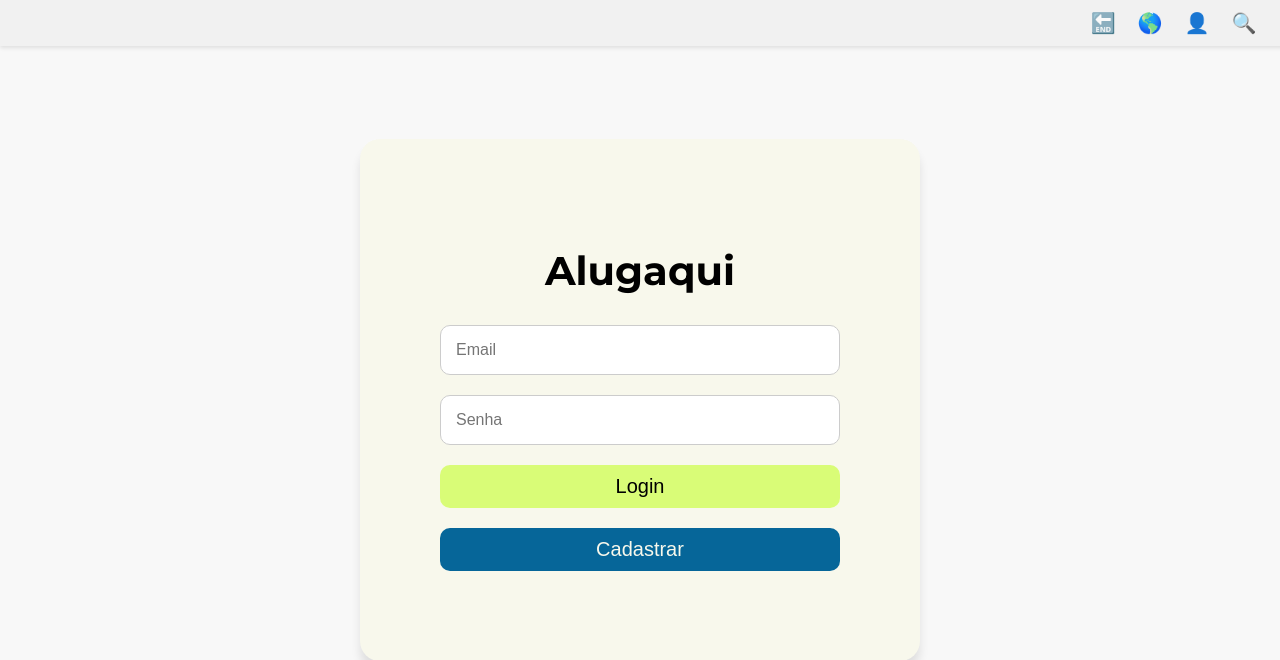
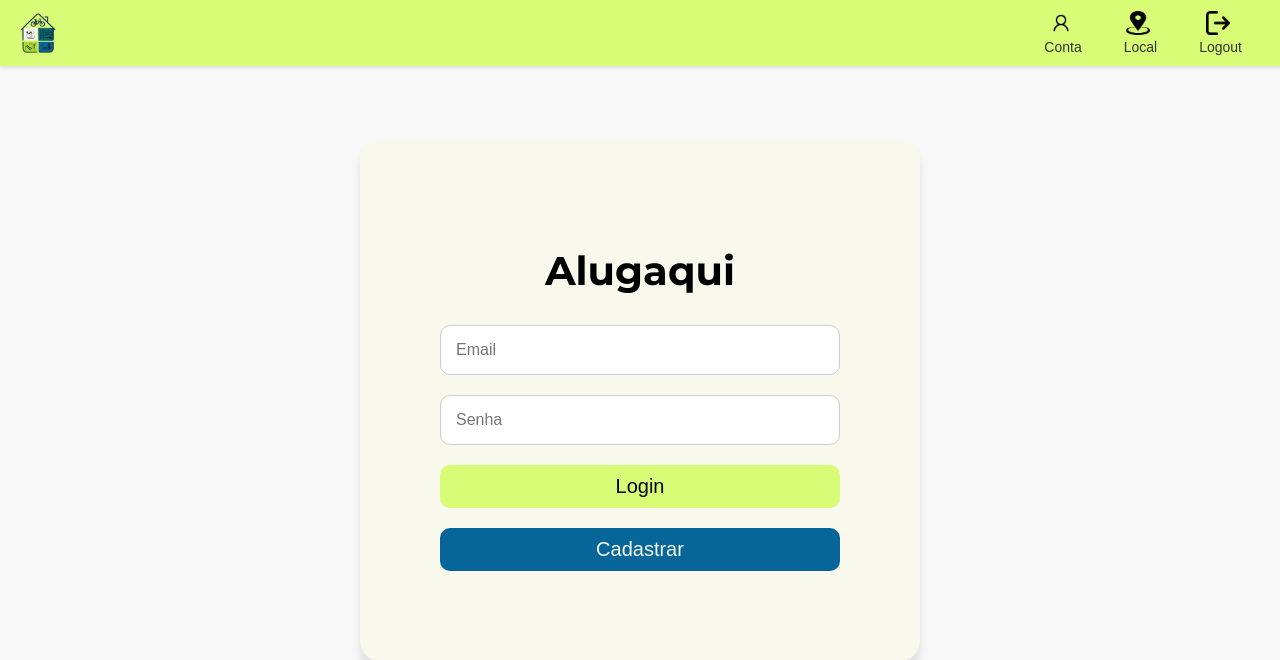
Before and after one commit to MayaBrito/EmprestAqui, a Flask app: page /user in a window 1280 px wide. Shown: the top 660 px of the page. Run offline with Flask 3, Linux system fonts and the light colour scheme; parts of the project's set-up code (start-up, migrations or seed data) failed here and were passed over.

Commit message:
new header

```diff
--- a/main.py
+++ b/main.py
@@ -9,6 +9,7 @@ from Search_Engine import SearchEngine
 from forms import Forms, Location
 from flask import Flask, flash, render_template, request, redirect, make_response,url_for,send_file, session
 import pickle as pk
+from flask import Flask, send_from_directory
 
 import threading
 import time
@@ -87,6 +88,10 @@ def validate_password(email,password) ->bool:
     return not null and real_account and (
         users[emailsearch[email]].password == password
         )
+
+@app.route('/photos/<path:filename>')
+def serve_photos(filename):
+    return send_from_directory('photos', filename)
 
 @app.route('/',methods=['GET','POST'])
 def default():
--- a/static/item/edit_item.css
+++ b/static/item/edit_item.css
@@ -53,7 +53,6 @@ label {
     color: #333;
 }
 
-/* Estilo para o toggle de disponibilidade */
 .availability-container {
     display: flex;
     align-items: center;
--- a/static/login-form/login.css
+++ b/static/login-form/login.css
@@ -8,26 +8,53 @@ body {
     background-color: #f8f8f8;
     box-sizing: border-box;
 }
-
 .header {
     position: fixed;
     top: 0;
     left: 0;
     width: 100%;
-    background-color: #f1f1f1;
-    padding: 10px;
+    background-color: #D9FC77;
+    padding: 10px 20px;
     display: flex;
-    justify-content: flex-end;
+    align-items: center;
     box-shadow: 0px 2px 4px rgba(0, 0, 0, 0.1);
-    z-index: 1000; /* Certifica-se de que o header fique acima de outros elementos */
+    z-index: 1000;
 }
 
-.header button {
+.header-logo {
+    height: 40px;
+    margin-right: auto;
+}
+
+.header-button {
     background-color: transparent;
     border: none;
-    font-size: 20px;
+    font-size: 16px;
     margin-left: 10px;
+    margin-right: 15px;
     cursor: pointer;
+    display: flex;
+    flex-direction: column;
+    align-items: center;
+    color: #333;
+    text-decoration: none;
+}
+
+.header-button .icon {
+    height: 24px;
+    width: 24px;
+    margin-bottom: 4px;
+}
+
+.header-button span {
+    font-size: 14px;
+    margin-left: 5px;
+}
+
+.header-right {
+    display: flex;
+    align-items: center;
+    justify-content: flex-end;
 }
 
 .container {
@@ -43,6 +70,7 @@ body {
     font-size: 40px;
 }
 .container input[type="text"],
+
 .container input[type="password"] {
     width: 92%;
     padding: 15px;
--- a/templates/_top_bar.html
+++ b/templates/_top_bar.html
@@ -1,20 +1,36 @@
 {% macro render_header() -%}
-    <header class="header">
-        <form method="post" action="/login">
-            <button type="submit" name="exit" id="exit">🔚</button>
+<header class="header">
+
+    <img src="{{ url_for('serve_photos', filename='logo.png') }}" alt="Logo" class="header-logo">
+
+
+    <div class="header-right">
+        <form method="post" action="/user">
+            <button type="submit" class="header-button">
+                <img src="{{ url_for('static', filename='images/user.png') }}" alt="Conta" class="icon">
+                <span>Conta</span>
+            </button>
         </form>
         <form method="post" action="/change_location">
-            <button type="submit" name="change_location" id="change_location">🌎</button>
+            <button type="submit" class="header-button">
+                <img src="{{ url_for('static', filename='images/location.png') }}" alt="Localização" class="icon">
+                <span>Local</span>
+            </button>
         </form>
-        <form method="post" action="/user">
-            <button type="submit" name="user" id="user">👤</button>
-        </form>
-        <form method="post" action="/">
-            <button type="submit" name="menu" id="menu">🔍</button>
+        <form method="post" action="/login">
+            <button type="submit" class="header-button">
+                <img src="{{ url_for('static', filename='images/logout.png') }}" alt="Logout" class="icon">
+                <span>Logout</span>
+            </button>
         </form>
 
-        <button
-            disabled style="visibility:hidden;">&nbsp;
-        </button>
-    </header>
+        <form action="">
+            <button class="header-button"></button>
+        </form>
+
+    </div>
+</header>
+
+
+
 {%- endmacro %}
```
Also changed, not shown: static/item/item.css (+36 -8 lines), static/login-form/change_location.css (+35 -6 lines), static/login-form/register.css (+22 -3 lines), static/search-product/index.css (+34 -6 lines), static/search-product/results.css (+38 -9 lines), photos/logo.png (added), static/images/location.png (added), static/images/logout.png (added), static/images/user.png (added), 1 other file.
